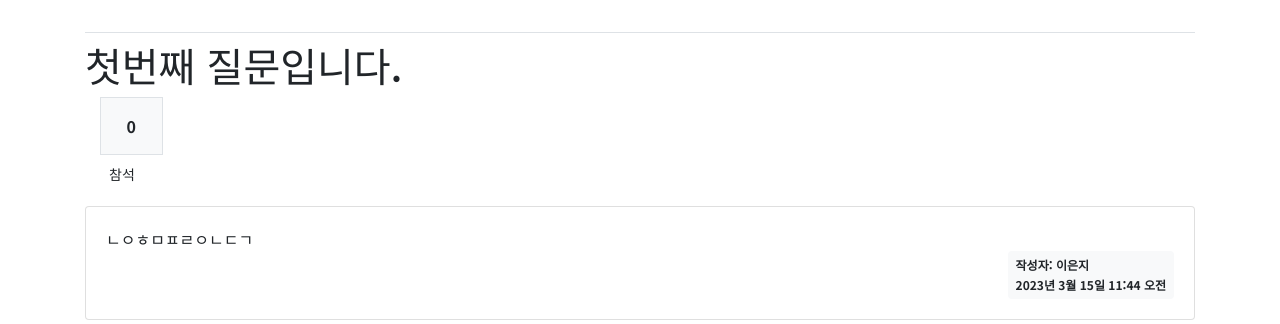
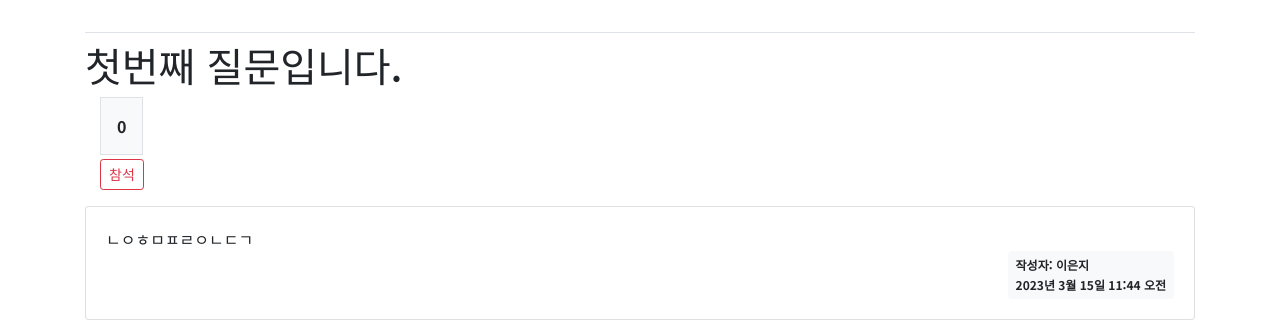
Before and after one commit to IoT-1st-Team-Project/DAMOA, a Django app: page /main/board_list/1/ in a window 1280 px wide. Shown: the part 77-401 px from the top of the page. Run offline with Django 4.2, Linux system fonts and the light colour scheme; data comes from the database, SQL or seed files in the repository; both versions use the stored data as it was after the commit; some libraries are stand-ins or nearby versions.

Commit message:
참석 버튼 수정

```diff
--- a/templates/main/board_detail.html
+++ b/templates/main/board_detail.html
@@ -6,10 +6,12 @@
     <h2 class="border-bottom py-2">
       <h1>{{board.subject}}</h1>
     </h2>
-    <div class="col-1">
+
+    <div class="col-1 form-inline">
       <div class="bg-light  text-center p-3 border font-weight-bolder mb-1">{{board.voter.count}}</div>
-      <a href="#" data-uri="{%url 'main:vote_board' board.id %}" class="recommend btn btn-sm">참석</a>
+      <a href="#" data-uri="{%url 'main:vote_board' board.id %}" class="recommend btn btn-sm btn-outline-danger">참석</a>
     </div>
+
     <div class="card my-3">
       <div class="card-body">
         <div class="cartd-text" style="white-space:pre-line;">{{board.content}}</div>
@@ -105,9 +107,11 @@
       });
 
     $(".recommend").on('click', function () {
-      if (confirm("참석하시겠습니까?")) {
-        location.href = $(this).data('uri');
-      }
+      $(".recommend").on('click', function () {
+        if (confirm("참석하시겠습니까?")) {
+          location.href = $(this).data('uri');
+        }
+      });
     });
   </script>
 {% endblock %}
```
Also changed, not shown: db.sqlite3.
